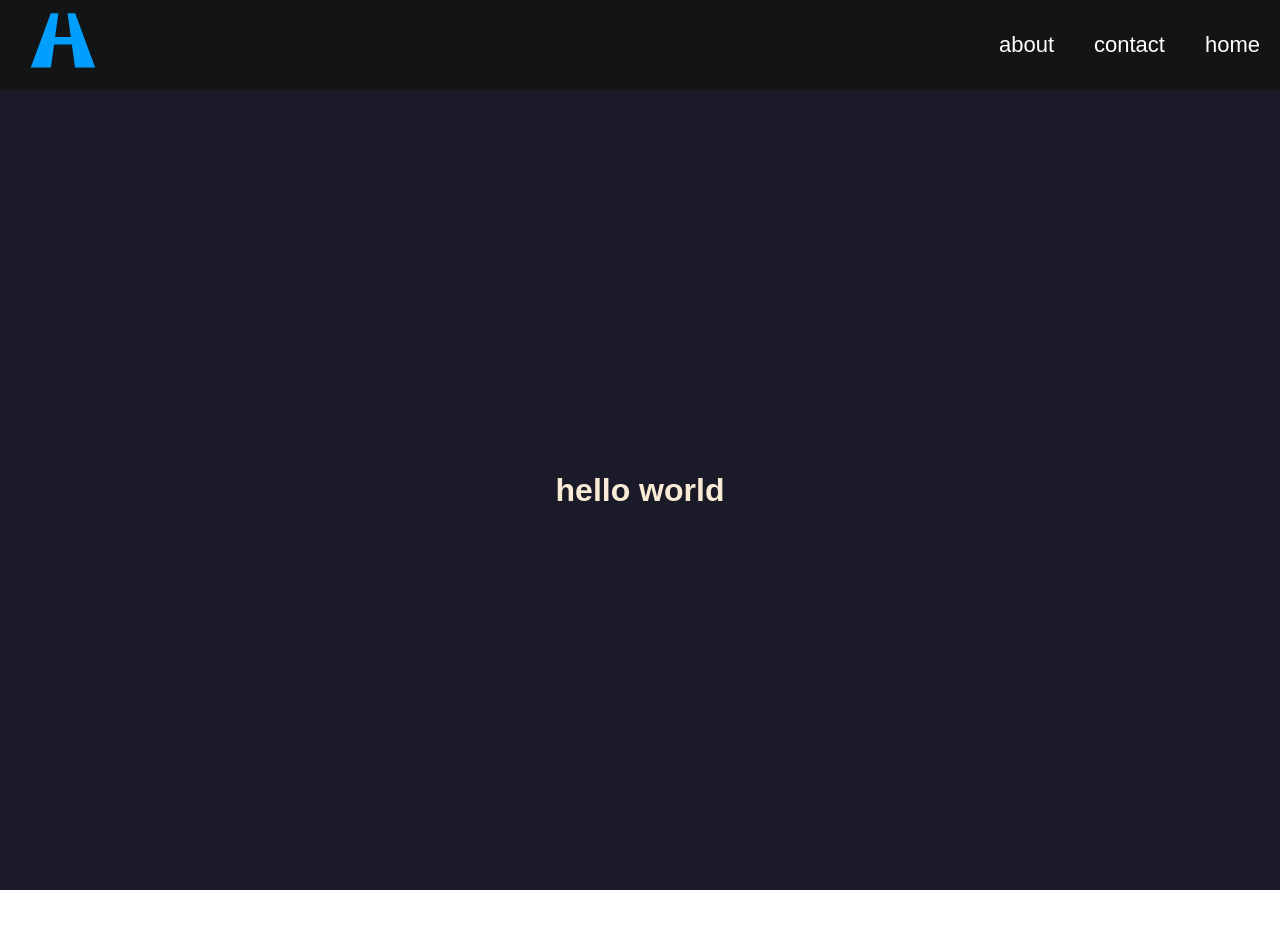
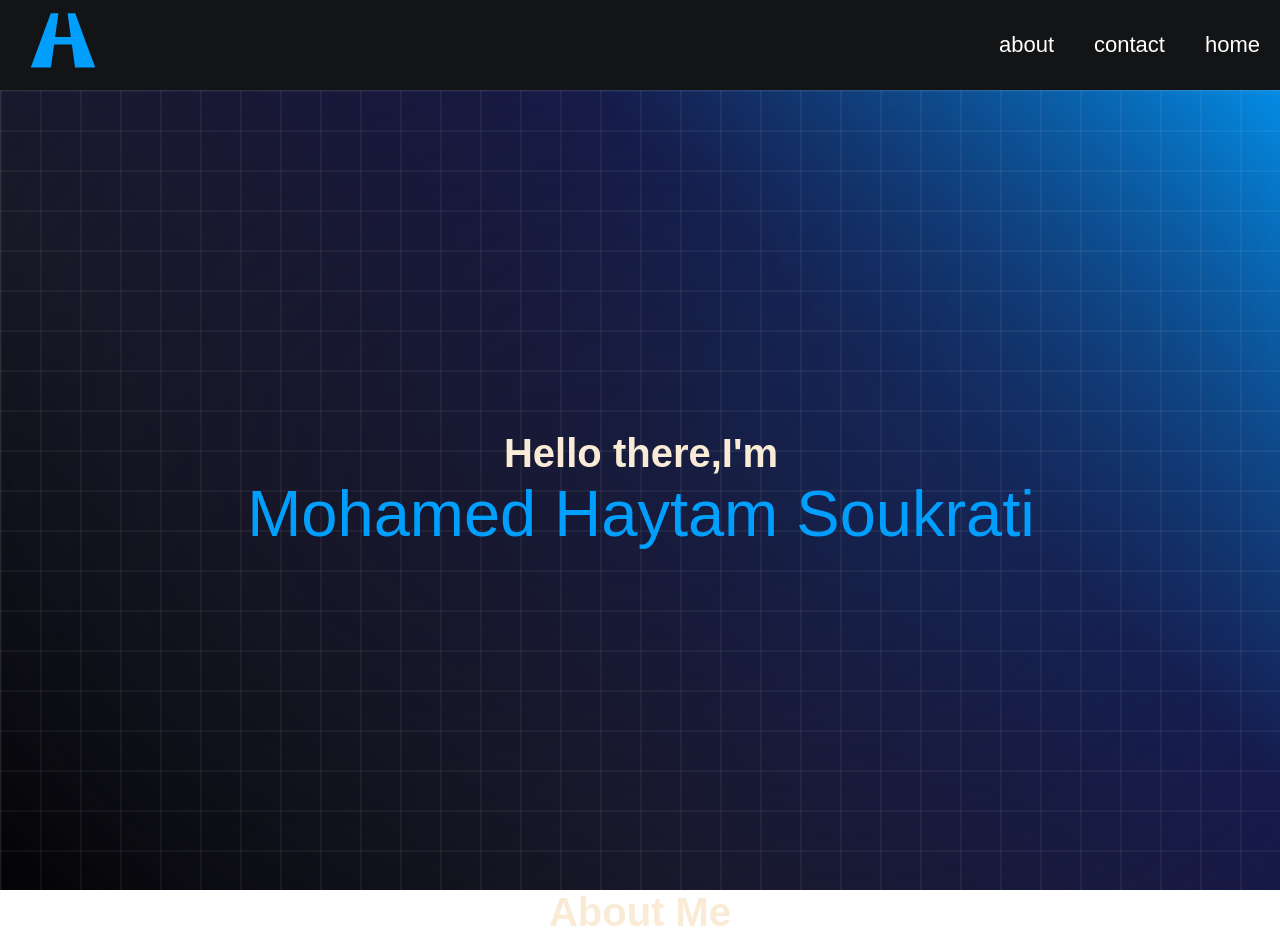
Before and after one commit to codinghaytam/website, a React (Vite) app: page / in a window 1280 px wide. Shown: the top 952 px of the page. Before the commit the page ends 890 px from the top, so only its background shows below. Built offline with nearby package versions, Linux system fonts and the light colour scheme.

Commit message:
improving the hero section adding base to the about section - adding a custom grid background to the hero section - adding a structure to the aboutsection

```diff
--- a/src/About.jsx
+++ b/src/About.jsx
@@ -0,0 +1,30 @@
+import React from "react";
+
+
+const text=`
+
+I’m Mohamed Haytam Soukrati, a software engineer with a strong passion for game development and a commitment to building efficient, scalable, and user-centered applications. With skills in front-end and back-end technologies, including JavaScript, Python, and SQL, I work with frameworks and tools like React, Django, and Microsoft SQL Server.
+
+Driven by a love for problem-solving and creativity, I thrive in collaborative environments and continually seek opportunities to learn, innovate, and create impactful solutions. I’m especially passionate about developing engaging and immersive game experiences.
+
+Thank you for visiting my portfolio. Feel free to explore my work and reach out to connect!
+
+`
+
+function About(){
+    return(
+        <div>
+            <h1>
+                About Me
+            </h1>
+            <div>
+                <img></img>
+                <p>
+                    {text}
+                </p>
+            </div>
+        </div>
+    )
+}
+
+export default About
--- a/src/Hero.jsx
+++ b/src/Hero.jsx
@@ -4,8 +4,11 @@ import './css/hero.css'
 function Hero(){
     return (
     <div className="background">
-        <div className="filter">
-        <h1>hello world</h1>
+        <div className="filter"><div className="background-grid">
+
+            <h1>Hello there,I'm</h1>
+            <h1 id="name">Mohamed Haytam Soukrati</h1>
+        </div>
         </div>
     </div>)
 }
--- a/src/css/hero.css
+++ b/src/css/hero.css
@@ -1,23 +1,51 @@
+
+
 .background{
     width: 100%;
     height: 50em;
+    background: linear-gradient(45deg,black,#1A1A28,#171749,#009FFD);
+    border-collapse: collapse;
+    grid-row: 5;
+    grid-column: 5;
+    border: 0.1vb white;
+}
+
+.filter{
+
+    width: inherit;
+    height: inherit;
+    backdrop-filter: blur(200px);
+
+
 
 }
-.filter{
-    background: #1A1A28;
+
+.background-grid {
+    background-image: linear-gradient(rgba(255, 255, 255, 0.05) 0.1vb, transparent 0.1vb, transparent calc(100% - 0.1vb), rgba(255, 255, 255, 0.05)calc(100% - 0.1vb)), linear-gradient(90deg, rgba(255, 255, 255, 0.05) 0.1vb, transparent 0.1vb, transparent calc(100% - 0.1vb), rgba(255, 255, 255, 0.05) calc(100% - 0.1vb));
+    background-size: 40px 40px;
+    border: 0.1vb solid rgba(255, 255, 255, 0.05);
     width: inherit;
     height: inherit;
-    backdrop-filter: blur(50px);
     display: flex;
+    flex-direction: column;
     align-items: center;
     justify-content: center;
 
-}
-
+  }
 h1{
     color: antiquewhite;
     padding:0px;
     margin: 0px;
-
+   font-family: inherit;
+   font-size: 40px;
+   text-align: center;
 
 }
+#name{
+    width: 80%;
+    font-size: 65px;
+    font-weight: 300;
+    text-align: center;
+    color: #009FFD;
+
+}
--- a/src/main.jsx
+++ b/src/main.jsx
@@ -3,9 +3,11 @@ import { createRoot } from 'react-dom/client'
 import './index.css'
 import TopBar from './Topbar.jsx'
 import Hero from './Hero.jsx'
+import About from './About.jsx'
 createRoot(document.getElementById('root')).render(
   <StrictMode>
     <TopBar/>
     <Hero/>
+    <About/>
   </StrictMode>,
 )
```
